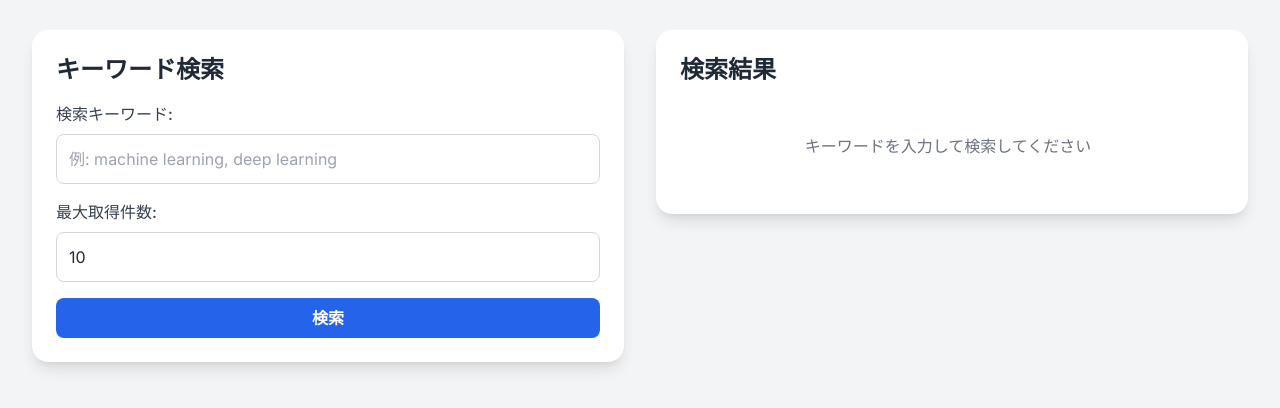
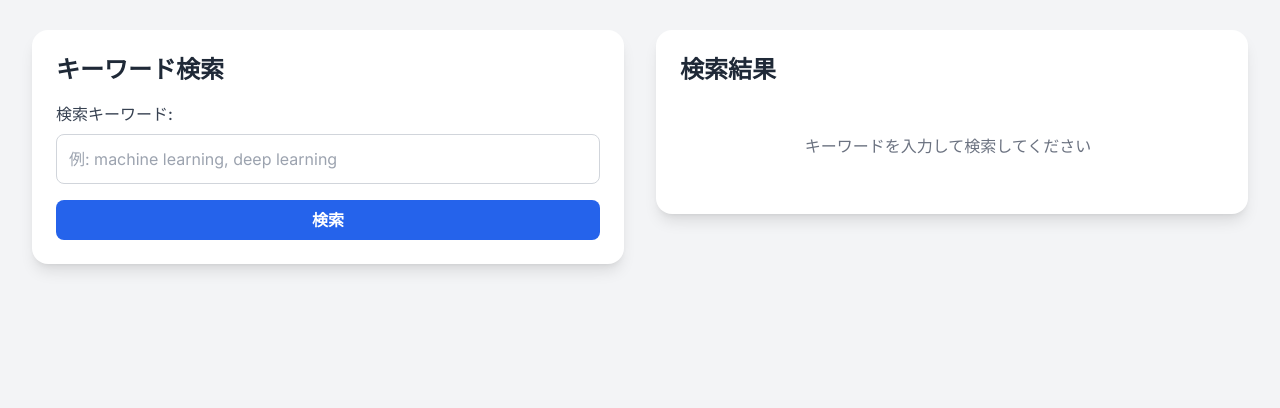
Before and after one commit to jphacks/sd_2510, a Flask app: page /paper in a window 1280 px wide. Shown: the part 146-554 px from the top of the page. Run offline with Flask 3, Linux system fonts and the light colour scheme; the visitor is signed in with stand-in values (Sample User, id 1); some libraries are stand-ins or nearby versions.

Commit message:
リサーチページのマイナーな変更

```diff
--- a/templates/paper.html
+++ b/templates/paper.html
@@ -44,16 +44,6 @@
                         placeholder="例: machine learning, deep learning"
                         class="w-full p-3 border border-gray-300 rounded-lg focus:ring-2 focus:ring-blue-500 focus:border-blue-500 transition"
                     >
-
-                    <label for="max-results" class="block mt-4 mb-2 font-medium text-gray-700">最大取得件数:</label>
-                    <input
-                        type="number"
-                        id="max-results"
-                        value="10"
-                        min="1"
-                        max="100"
-                        class="w-full p-3 border border-gray-300 rounded-lg focus:ring-2 focus:ring-blue-500 focus:border-blue-500 transition"
-                    >
                 </div>
                 <div id="search-alert" class="mt-4 text-center p-4 rounded-lg hidden"></div>
                 <button
@@ -82,14 +72,13 @@
 document.addEventListener('DOMContentLoaded', function() {
     const searchButton = document.getElementById('search-button');
     const keywordInput = document.getElementById('keyword-input');
-    const maxResultsInput = document.getElementById('max-results');
     const searchAlert = document.getElementById('search-alert');
     const resultsContainer = document.getElementById('results-container');
 
     // 検索ボタンのクリックイベント
     searchButton.addEventListener('click', async function() {
         const keyword = keywordInput.value.trim();
-        const maxResults = parseInt(maxResultsInput.value) || 10;
+        const maxResults = 10; // 固定値
 
         // バリデーション
         if (!keyword) {
```
